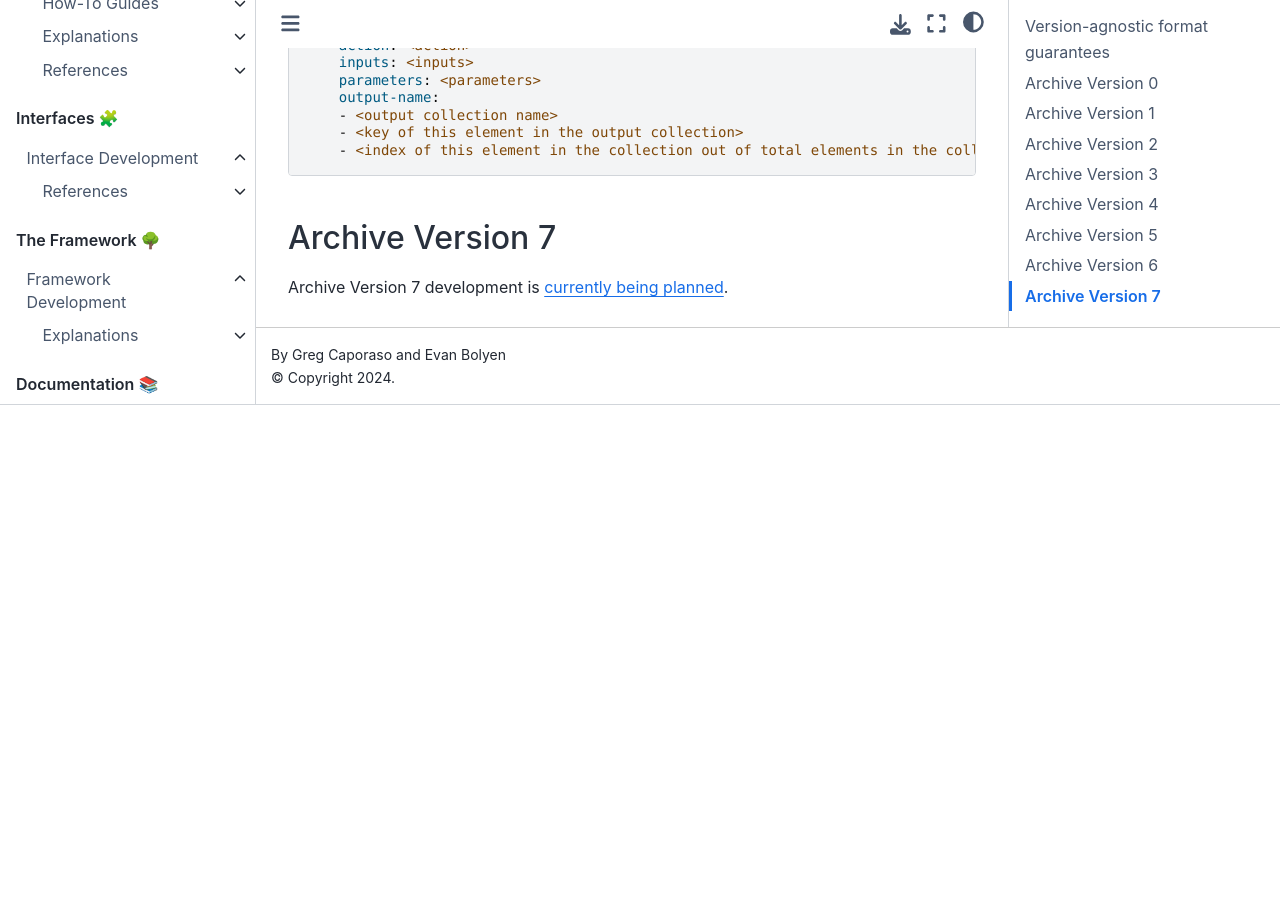
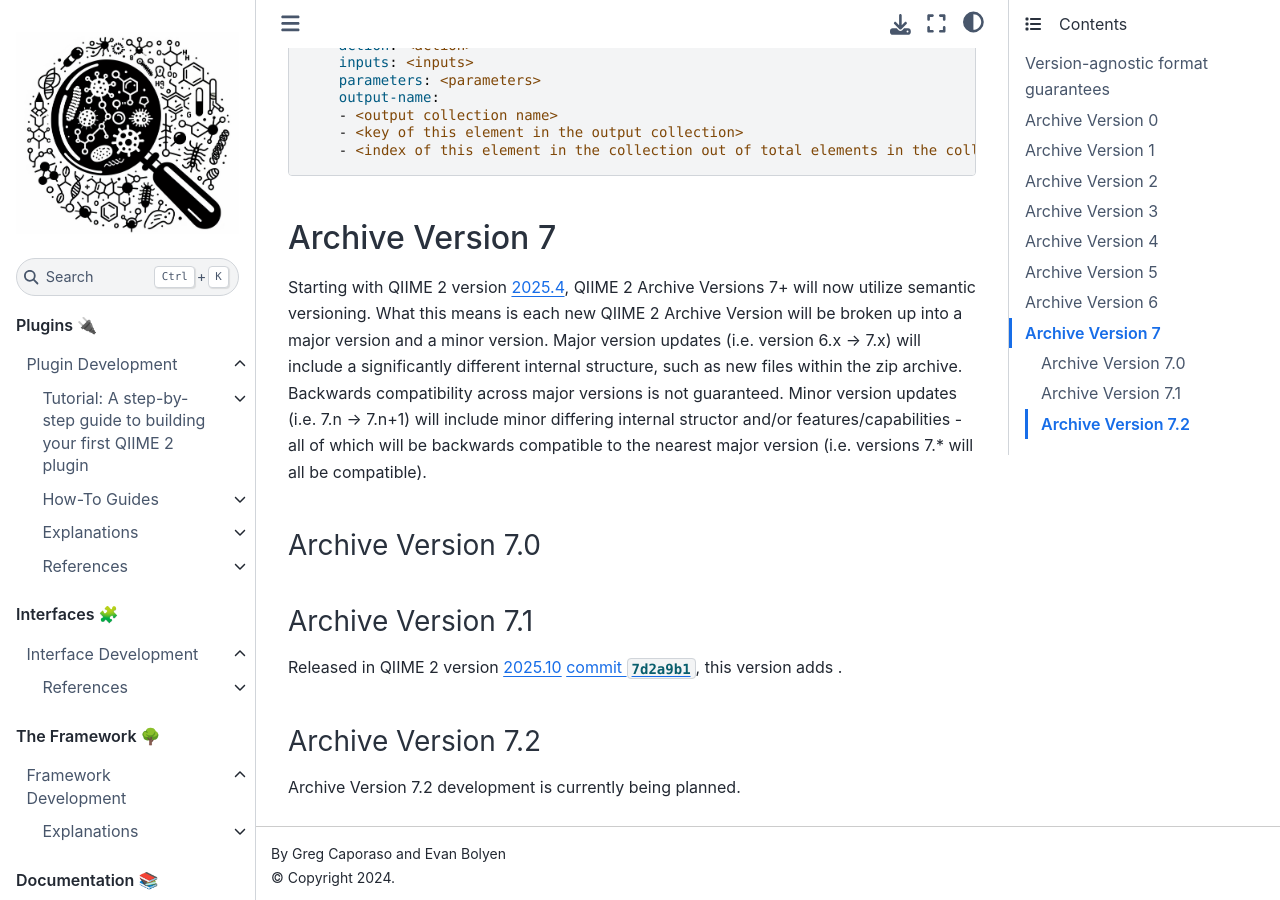
Before and after one commit to caporaso-lab/developing-with-qiime2, a Jupyter Book: the page built from book/framework/references/archive-versions.md, in a window 1280 px wide and 900 px high, scrolled down 8584 px. Built offline with Jupyter Book 1.0.4 settings and Sphinx 7.4.7 and the Sphinx Book theme 1.1.4, drawn with Linux system fonts in a browser that asks for light colours; pages that are not in the unit, such as notebooks, are missing from menus; before the commit the page ends 8989 px from its top, so only the background shows below that.

Commit message:
MAINT: archive 7.* docs

````diff
--- a/book/framework/references/archive-versions.md
+++ b/book/framework/references/archive-versions.md
@@ -239,4 +239,18 @@ action:
 ```
 
 ## Archive Version 7
-Archive Version 7 development is [currently being planned](https://github.com/qiime2/qiime2/issues/747).
+Starting with QIIME 2 version [2025.4](https://github.com/qiime2/qiime2/releases/tag/2025.4.0), QIIME 2 Archive Versions 7+ will now utilize semantic versioning.
+What this means is each new QIIME 2 Archive Version will be broken up into a major version and a minor version.
+Major version updates (i.e. version 6.x -> 7.x) will include a significantly different internal structure, such as new files within the zip archive.
+Backwards compatibility across major versions is not guaranteed.
+Minor version updates (i.e. 7.n -> 7.n+1) will include minor differing internal structor and/or features/capabilities - all of which will be backwards compatible to the nearest major version (i.e. versions 7.* will all be compatible).
+
+### Archive Version 7.0
+
+
+### Archive Version 7.1
+Released in QIIME 2 version [2025.10](https://github.com/qiime2/qiime2/releases/tag/2025.4.0)
+[commit `7d2a9b1`](https://github.com/qiime2/qiime2/commit/7d2a9b12d98666200b370de89e9e633b33e9acb8), this version adds .
+
+### Archive Version 7.2
+Archive Version 7.2 development is currently being planned.
````
